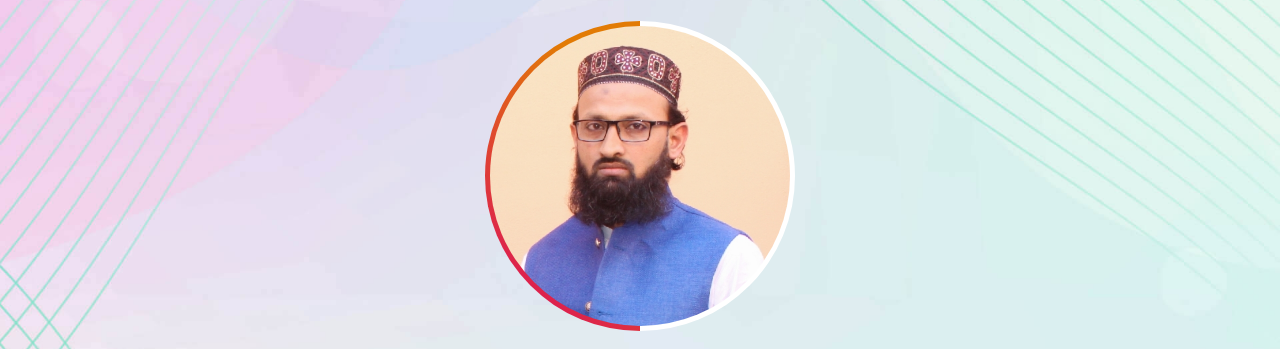
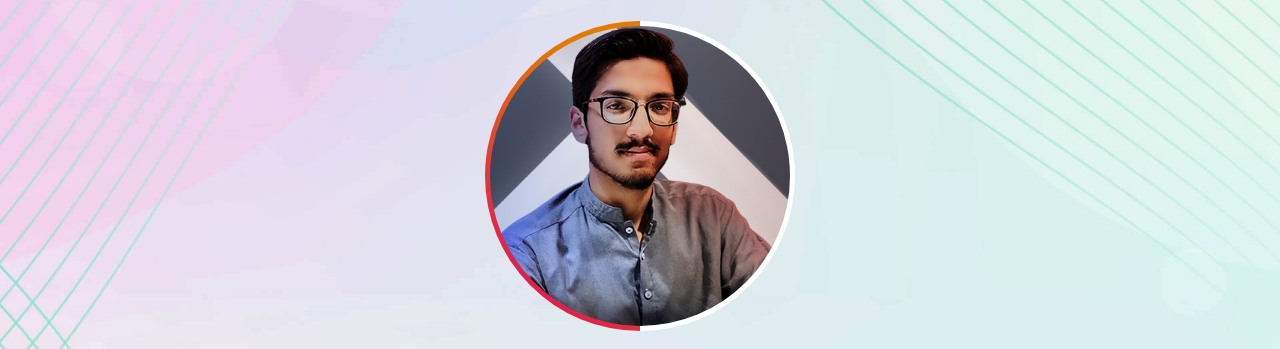
Before and after one commit to taha7676/taha7676.github.io, a plain HTML site: page index.html in a window 1280 px wide. Shown: the part 97-446 px from the top of the page. Drawn offline with Linux system fonts and the light colour scheme.

Commit message:
Update site.css

```diff
--- a/front/style/site.css
+++ b/front/style/site.css
@@ -52,7 +52,7 @@ a {
   left: 50%;
   top: 50%;
   transform: translate(-50%, -50%);
-  background-image: url("/front/images/image.jpeg");
+  background-image: url("/front/images/sfg.jpg");
   background-position: top;
   background-size: cover;
 }
```
